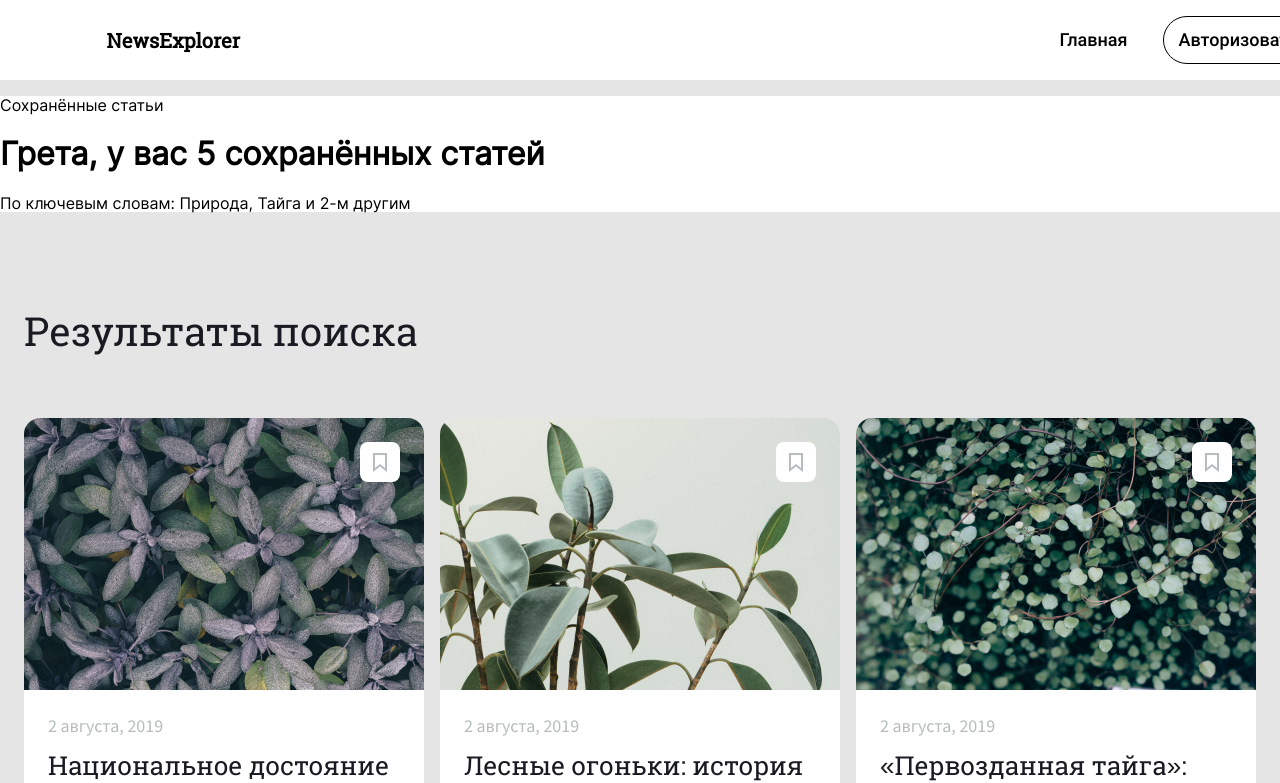
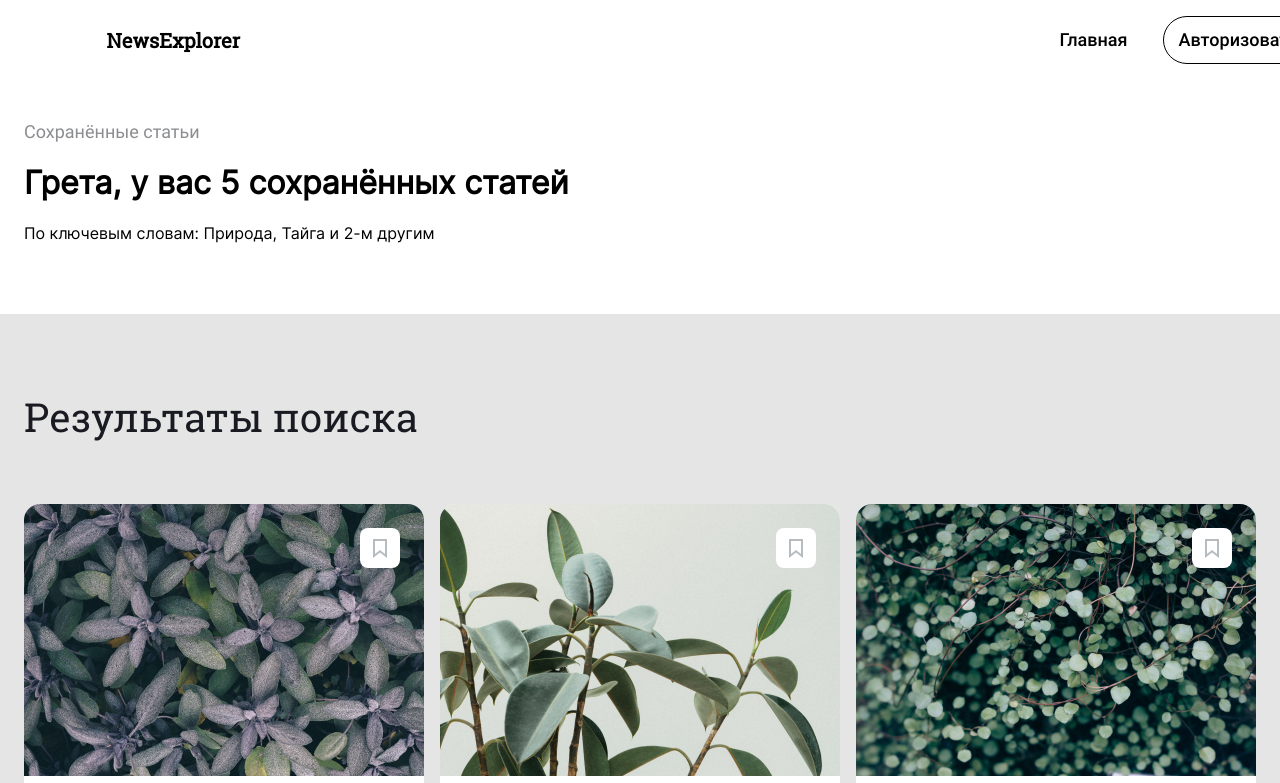
Before and after one commit to Vladimir-art/news-explorer-frontend, a React (Create React App) app: page / in a window 1280 px wide. Shown: the top 783 px of the page. Built offline with nearby package versions, Linux system fonts and the light colour scheme.

Commit message:
saved-title style

```diff
--- a/src/blocks/saved-articles/__container/saved-articles__container.css
+++ b/src/blocks/saved-articles/__container/saved-articles__container.css
@@ -0,0 +1,6 @@
+.saved-articles__container {
+  max-width: 1232px;
+  margin: 0 auto;
+  padding: 40px 0 56px;
+  text-align: left;
+}
--- a/src/blocks/saved-articles/__title/saved-articles__title.css
+++ b/src/blocks/saved-articles/__title/saved-articles__title.css
@@ -0,0 +1,10 @@
+.saved-articles__title {
+  margin: 0;
+  padding: 0;
+  font-family: "Roboto", Arial, sans-serif;
+  font-style: normal;
+  font-weight: normal;
+  font-size: 18px;
+  line-height: 24px;
+  color: rgba(26, 27, 34, 0.5);
+}
```
